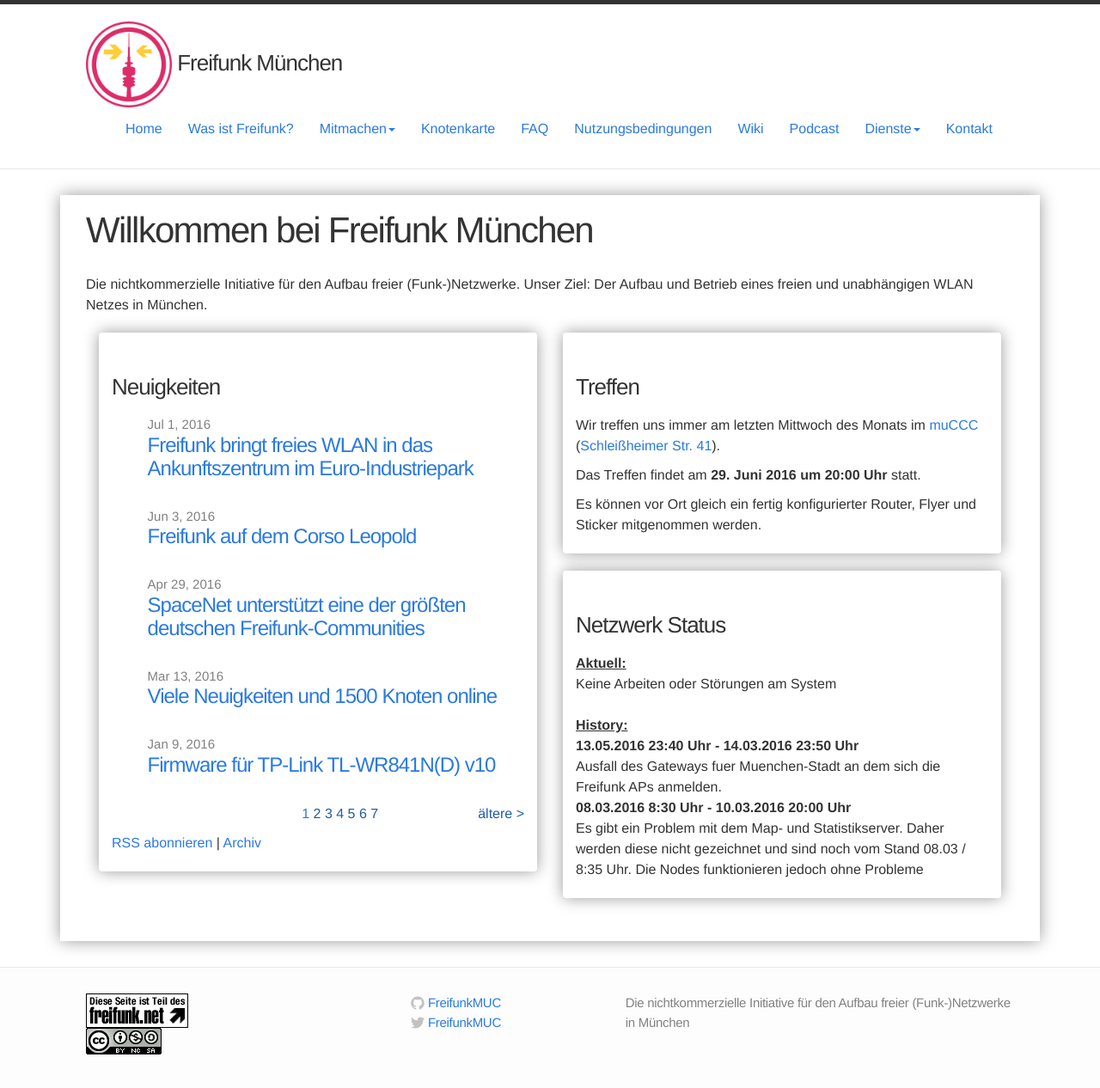
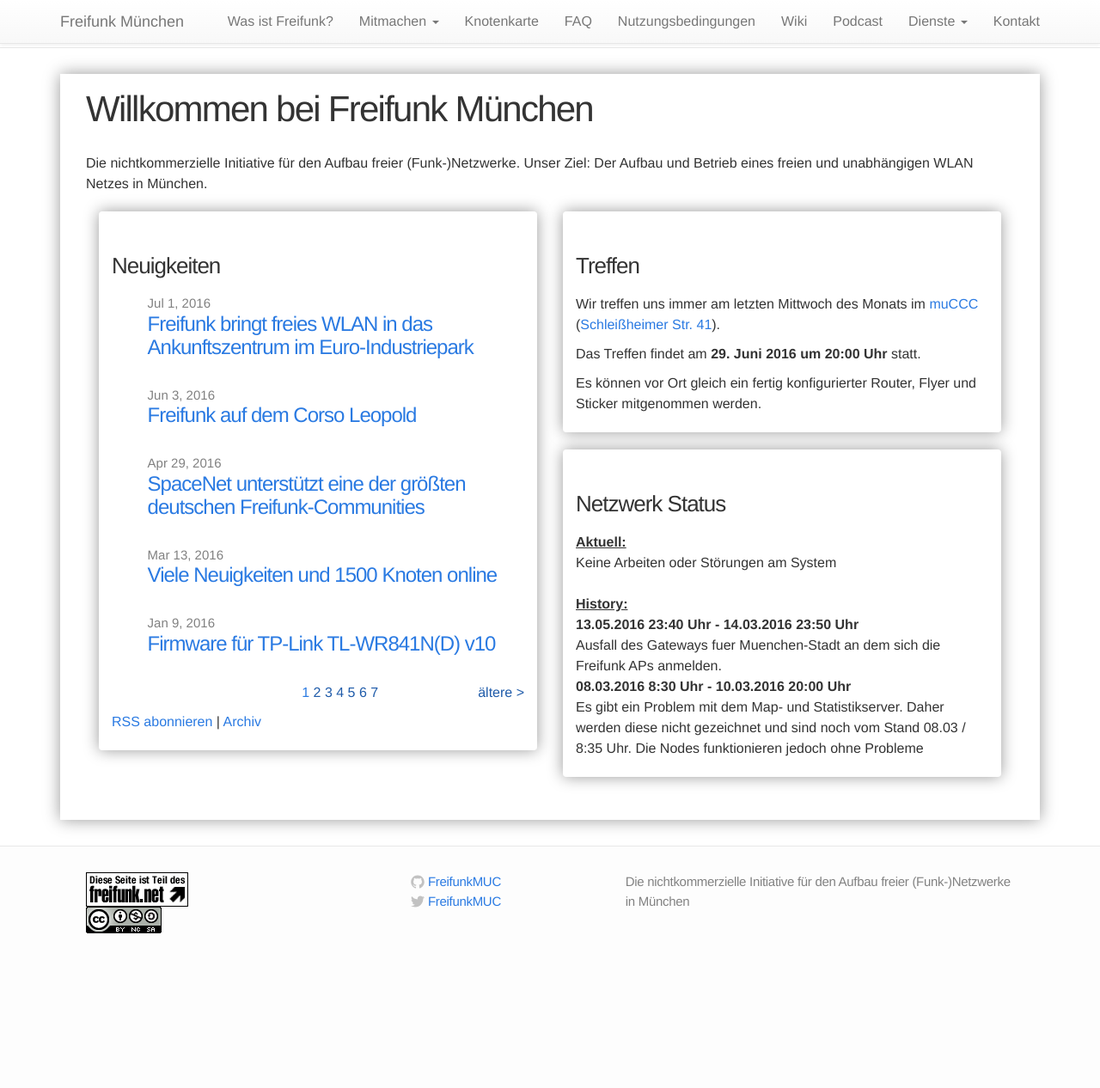
Before and after one commit to freifunkMUC/freifunkmuc.github.io, a Jekyll site: the page built from index.md, in a window 1280 px wide and 1282 px high. Shown: the top 1266 px of the window at 86% size. Built offline with Jekyll 4.4.1, drawn with Linux system fonts in a browser that asks for light colours.

Commit message:
use default navbar-fixed-top

```diff
--- a/_includes/header.html
+++ b/_includes/header.html
@@ -1,27 +1,24 @@
 <header class="site-header">
 
-  <div class="wrap">
-
-
-    <a class="site-title" href="{{ site.baseurl }}/"><img width=100px height=100px src="{{ site.baseurl }}/assets/Ffmuc-logo-250.png"> {{ site.title }}</a>
-
-<!-- Fixed navbar -->
-    <div class="navbar navbar-fixed" role="navigation">
+<nav class="navbar navbar-default navbar-fixed-top">
   <div class="container">
+    <!-- Brand and toggle get grouped for better mobile display -->
     <div class="navbar-header">
-          <button type="button" class="navbar-toggle" data-toggle="collapse" data-target=".navbar-collapse">
+      <button type="button" class="navbar-toggle collapsed" data-toggle="collapse" data-target="#bs-example-navbar-collapse-1" aria-expanded="false">
         <span class="sr-only">Toggle navigation</span>
         <span class="icon-bar"></span>
         <span class="icon-bar"></span>
         <span class="icon-bar"></span>
       </button>
+      <a class="navbar-brand" href="{{ site.baseurl }}/">{{ site.title }}</a>
     </div>
-        <div class="navbar-collapse collapse">
-          <ul class="nav navbar-nav">
-            <li class="active"><a href="/">Home</a></li>
+
+    <!-- Collect the nav links, forms, and other content for toggling -->
+    <div class="collapse navbar-collapse" id="bs-example-navbar-collapse-1">
+      <ul class="nav navbar-nav navbar-right">
         <li><a href="/wasistfreifunk">Was ist Freifunk?</a></li>
         <li class="dropdown">
-              <a href="/mitmachen">Mitmachen<b class="caret"></b></a>
+          <a href="#" class="dropdown-toggle" data-toggle="dropdown" role="button" aria-haspopup="true" aria-expanded="false">Mitmachen <span class="caret"></span></a>
           <ul class="dropdown-menu">
             <li><a class="page-link" href="/firmware">1. Firmware herunterladen</a></li>
             <li><a class="page-link" href="/router-flashen">2. Router flashen</a></li>
@@ -36,7 +33,7 @@
         <li><a href="/wiki">Wiki</a></li>
         <li><a href="/podcast">Podcast</a></li>
         <li class="dropdown">
-              <a href="/dienste">Dienste<b class="caret"></b></a>
+          <a href="#" class="dropdown-toggle" data-toggle="dropdown" role="button" aria-haspopup="true" aria-expanded="false">Dienste <span class="caret"></span></a>
           <ul class="dropdown-menu">
             <li><a class="page-link" href="https://chat.ffmuc.net">Chat</a></li>
             <li><a class="page-link" href="https://lqfb.freifunk-muenchen.de/">Liquid-Feedback</a></li>
@@ -45,9 +42,8 @@
         </li>
         <li><a href="/kontakt">Kontakt</a></li>
       </ul>
-        </div><!--/.nav-collapse -->
-      </div>
-    </div>
-  </div>
+    </div><!-- /.navbar-collapse -->
+  </div><!-- /.container -->
+</nav>
 
 </header>
```
Lines whose indentation alone changed are shown as unchanged.
